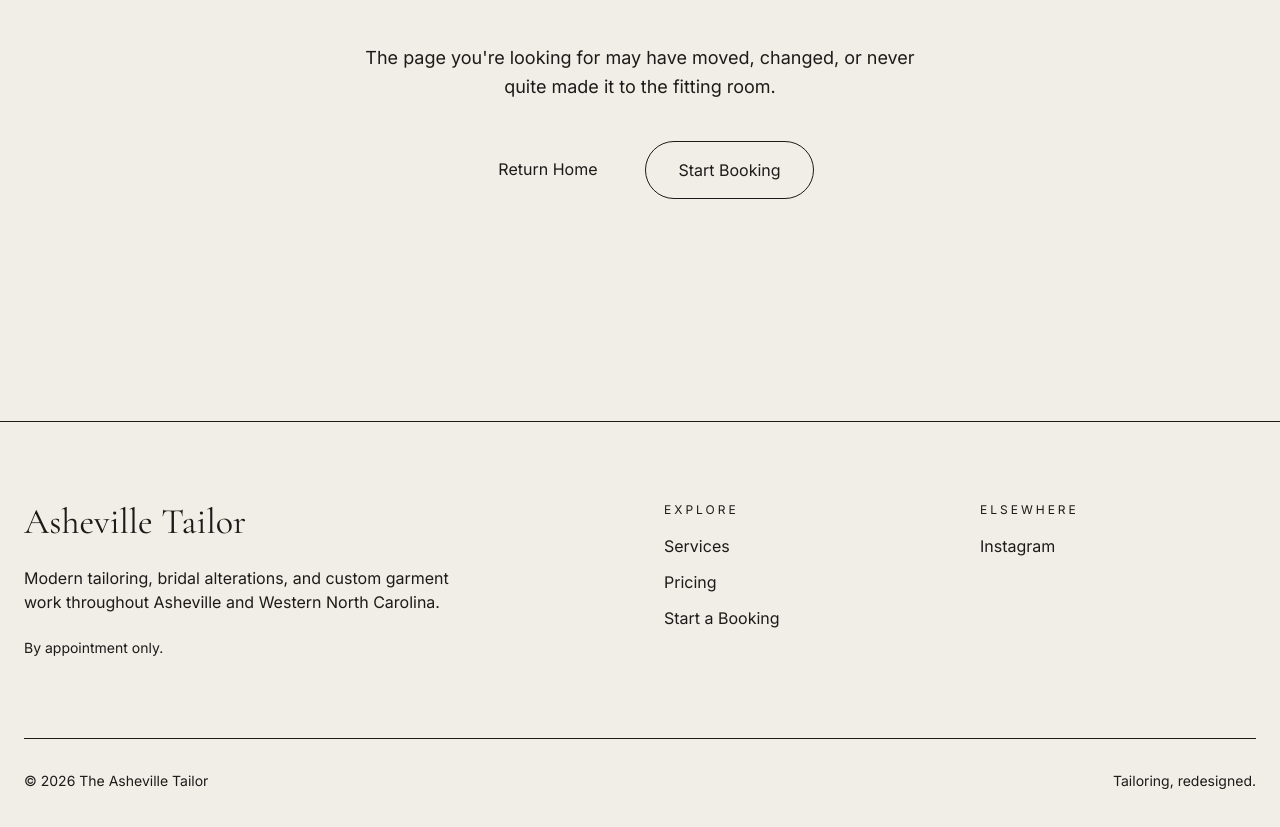
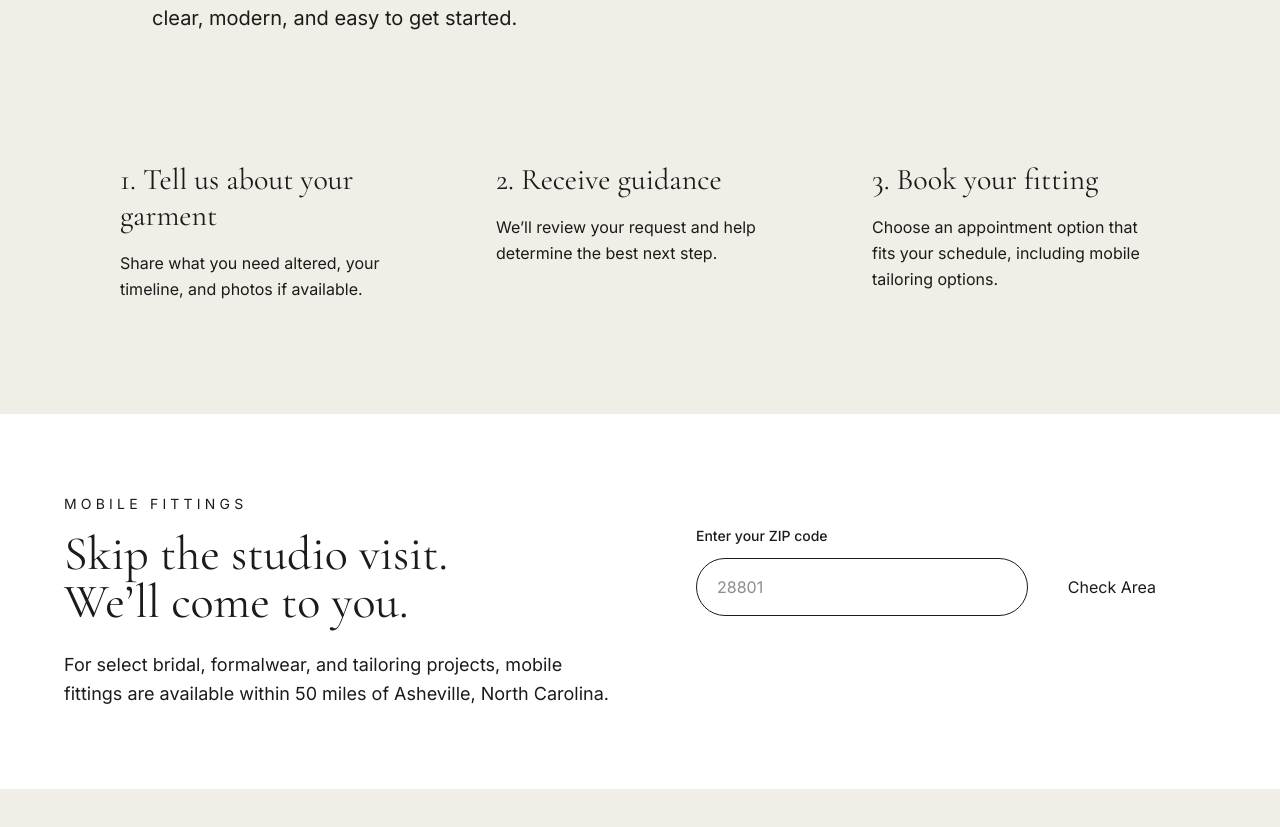
Before and after one commit to melissashayrobinson/asheville-tailor, a Next.js app: page /how-it-works in a window 1280 px wide. Before the commit this address had no page. Shown: the part 465-1292 px from the top of the page. Built offline with nearby package versions, Linux system fonts and the light colour scheme.

Commit message:
a million changes

```diff
--- /dev/null
+++ b/app/api/check-mobile-range/route.ts
@@ -0,0 +1,70 @@
+import { NextResponse } from "next/server";
+
+const MARSHALL_NC = {
+  lat: 35.7973,
+  lng: -82.6840,
+};
+
+function milesBetween(
+  a: { lat: number; lng: number },
+  b: { lat: number; lng: number }
+) {
+  const R = 3958.8;
+  const dLat = ((b.lat - a.lat) * Math.PI) / 180;
+  const dLng = ((b.lng - a.lng) * Math.PI) / 180;
+
+  const lat1 = (a.lat * Math.PI) / 180;
+  const lat2 = (b.lat * Math.PI) / 180;
+
+  const x =
+    Math.sin(dLat / 2) ** 2 +
+    Math.sin(dLng / 2) ** 2 * Math.cos(lat1) * Math.cos(lat2);
+
+  return 2 * R * Math.asin(Math.sqrt(x));
+}
+
+export async function POST(request: Request) {
+  try {
+    const { zip } = await request.json();
+
+    if (!zip || !/^\d{5}$/.test(zip)) {
+      return NextResponse.json(
+        { success: false, message: "Please enter a valid 5-digit ZIP code." },
+        { status: 400 }
+      );
+    }
+
+    const res = await fetch(`https://api.zippopotam.us/us/${zip}`);
+
+    if (!res.ok) {
+      return NextResponse.json(
+        { success: false, message: "We could not verify that ZIP code." },
+        { status: 404 }
+      );
+    }
+
+    const data = await res.json();
+    const place = data.places?.[0];
+
+    const location = {
+      lat: Number(place.latitude),
+      lng: Number(place.longitude),
+    };
+
+    const distance = milesBetween(MARSHALL_NC, location);
+    const inRange = distance <= 50;
+
+    return NextResponse.json({
+      success: true,
+      inRange,
+      distance: Math.round(distance),
+      city: place["place name"],
+      state: place["state abbreviation"],
+    });
+  } catch {
+    return NextResponse.json(
+      { success: false, message: "Something went wrong." },
+      { status: 500 }
+    );
+  }
+}
--- a/app/components/GetStarted.tsx
+++ b/app/components/GetStarted.tsx
@@ -1,10 +1,23 @@
+import Link from "next/link";
+
 export default function GetStarted() {
   return (
 
-      <section className="mx-auto max-w-3xl px-6 py-20 text-center" id="estimate">
-        <p className="text-center text-sm uppercase tracking-[0.3em] text-moss">Start here</p>
-        <h2 className="mt-4 mb-5 text-center font-serif text-5xl">Ready to get started?</h2>
-        <a className="rounded-full border border-ink px-5 py-2 text-sm hover:bg-ink hover:text-linen" href="#estimate">Book Services</a>
+<section className="px-6 py-24 text-center">
+        <h2 className="font-serif text-5xl">Ready to get started?</h2>
+
+        <p className="mx-auto mt-6 max-w-xl text-lg text-ink/70">
+          Submit an estimate request and we'll see what's possible.
+        </p>
+
+        <div className="mt-10">
+          <Link
+            href="/#estimate-wizard"
+            className="rounded-full border border-ink bg-ink px-8 py-4 text-linen"
+          >
+            Start a Booking
+          </Link>
+        </div>
       </section>
 
   );
--- /dev/null
+++ b/app/components/MobileZipCheck.tsx
@@ -0,0 +1,111 @@
+"use client";
+
+import { useState } from "react";
+
+export default function MobileZipCheck() {
+  const [zip, setZip] = useState("");
+  const [result, setResult] = useState<any>(null);
+  const [loading, setLoading] = useState(false);
+
+  async function checkZip(e: React.FormEvent) {
+    e.preventDefault();
+    setLoading(true);
+    setResult(null);
+
+    const response = await fetch("/api/check-mobile-range", {
+      method: "POST",
+      headers: {
+        "Content-Type": "application/json",
+      },
+      body: JSON.stringify({ zip }),
+    });
+
+    const data = await response.json();
+    setResult(data);
+    setLoading(false);
+  }
+
+  return (
+    <section className="bg-white px-6 py-20">
+      <div className="mx-auto grid max-w-6xl gap-12 md:grid-cols-2">
+        <div>
+          <p className="text-sm uppercase tracking-[0.3em] text-moss">
+            Mobile Fittings
+          </p>
+
+          <h2 className="mt-4 font-serif text-5xl">
+            Skip the studio visit. <br />We’ll come to you.
+          </h2>
+
+          <p className="mt-6 text-lg leading-relaxed text-ink/70">
+            For select bridal, formalwear, and tailoring projects, mobile
+            fittings are available within 50 miles of Asheville, North
+            Carolina.
+          </p>
+        </div>
+
+        <div className="rounded-[2rem] bg-linen p-8">
+          <form onSubmit={checkZip}>
+            <label className="grid gap-3">
+              <span className="text-sm font-medium">Enter your ZIP code</span>
+
+              <div className="flex flex-col gap-3 sm:flex-row">
+                <input
+                  value={zip}
+                  onChange={(e) => setZip(e.target.value)}
+                  placeholder="28801"
+                  maxLength={5}
+                  className="flex-1 rounded-full border border-ink/15 bg-bone px-5 py-4"
+                />
+
+                <button
+                  type="submit"
+                  className="rounded-full bg-ink px-7 py-4 text-linen"
+                >
+                  {loading ? "Checking..." : "Check Area"}
+                </button>
+              </div>
+            </label>
+          </form>
+
+          {result?.success && result.inRange && (
+            <div className="mt-8 rounded-3xl border border-moss/30 bg-moss/10 p-6">
+              <p className="font-medium">
+                Yes — mobile service may be available in {result.city},{" "}
+                {result.state}.
+              </p>
+
+              <p className="mt-2 text-sm text-ink/70">
+                You’re approximately {result.distance} miles from our base.
+              </p>
+
+              <a
+                href="/#estimate-wizard"
+                className="mt-5 inline-flex rounded-full bg-ink px-6 py-3 text-linen"
+              >
+                Start Estimate
+              </a>
+            </div>
+          )}
+
+          {result?.success && !result.inRange && (
+            <div className="mt-8 rounded-3xl border border-ink/10 p-6">
+              <p className="font-medium">
+                It looks like you're outside our mobile fitting range.
+              </p>
+
+              <p className="mt-2 text-sm text-ink/70">
+                {result.city}, {result.state} is approximately {result.distance}{" "}
+                miles from our base. Submit a booking request for studio or special project consideration.
+              </p>
+            </div>
+          )}
+
+          {result && !result.success && (
+            <p className="mt-6 text-sm text-ink/70">{result.message}</p>
+          )}
+        </div>
+      </div>
+    </section>
+  );
+}
--- /dev/null
+++ b/app/how-it-works/page.tsx
@@ -0,0 +1,57 @@
+import type { Metadata } from "next";
+import Footer from "../components/Footer";
+import MobileZipCheck from "../components/MobileZipCheck";
+import GetStarted from "../components/GetStarted";
+
+export const metadata: Metadata = {
+  title: "How It Works | Asheville Tailor",
+  description:
+    "Learn how Asheville Tailor works, from online estimate requests to mobile fittings, bridal alterations, tailoring, and custom garment work.",
+};
+
+export default function HowItWorksPage() {
+  return (
+    <main className="bg-linen text-ink">
+      <section className="mx-auto max-w-5xl px-6 py-24">
+        <p className="text-sm uppercase tracking-[0.3em] text-moss">
+          How It Works
+        </p>
+
+        <h1 className="mt-5 font-serif text-5xl leading-tight md:text-7xl">
+          A simpler way to get clothing altered.
+        </h1>
+
+        <p className="mt-8 max-w-3xl text-xl leading-relaxed text-ink/70">
+          The Asheville Tailor makes bridal alterations, tailoring, and custom garment work clear, modern, and easy to get started.
+        </p>
+      </section>
+
+      <section className="mx-auto grid max-w-6xl gap-6 px-6 pb-20 md:grid-cols-3">
+        {[
+          {
+            title: "1. Tell us about your garment",
+            text: "Share what you need altered, your timeline, and photos if available.",
+          },
+          {
+            title: "2. Receive guidance",
+            text: "We’ll review your request and help determine the best next step.",
+          },
+          {
+            title: "3. Book your fitting",
+            text: "Choose an appointment option that fits your schedule, including mobile tailoring options.",
+          },
+        ].map((step) => (
+          <div key={step.title} className="rounded-[2rem] bg-bone p-8">
+            <h2 className="font-serif text-3xl">{step.title}</h2>
+            <p className="mt-4 leading-relaxed text-ink/70">{step.text}</p>
+          </div>
+        ))}
+      </section>
+
+      <MobileZipCheck />
+
+      <GetStarted />
+
+    </main>
+  );
+}
--- a/app/page.tsx
+++ b/app/page.tsx
@@ -57,7 +57,6 @@ export default function Home() {
         </div>
       </section>
 
-
       <EstimateWizard />
 
       <PricingSection />
--- a/app/sitemap.ts
+++ b/app/sitemap.ts
@@ -14,5 +14,12 @@ export default function sitemap(): MetadataRoute.Sitemap {
       changeFrequency: "weekly",
       priority: 0.9,
     },
+    {
+      url: "https://ashevilletailor.com/how-it-works",
+      lastModified: new Date(),
+      changeFrequency: "weekly",
+      priority: 0.8,
+    },
+
   ];
 }
```
Also changed, not shown: public/images/wedding-dress-sheer-hem.jpg (added).
